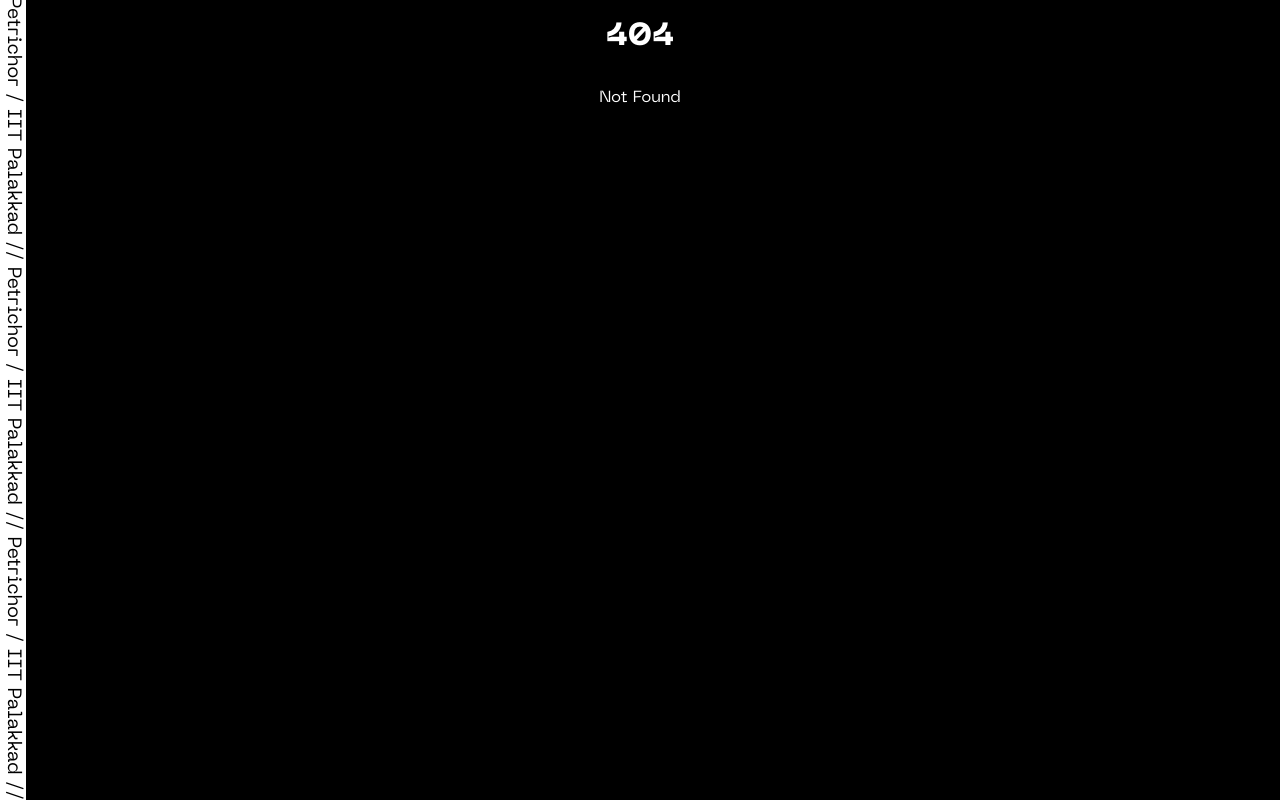
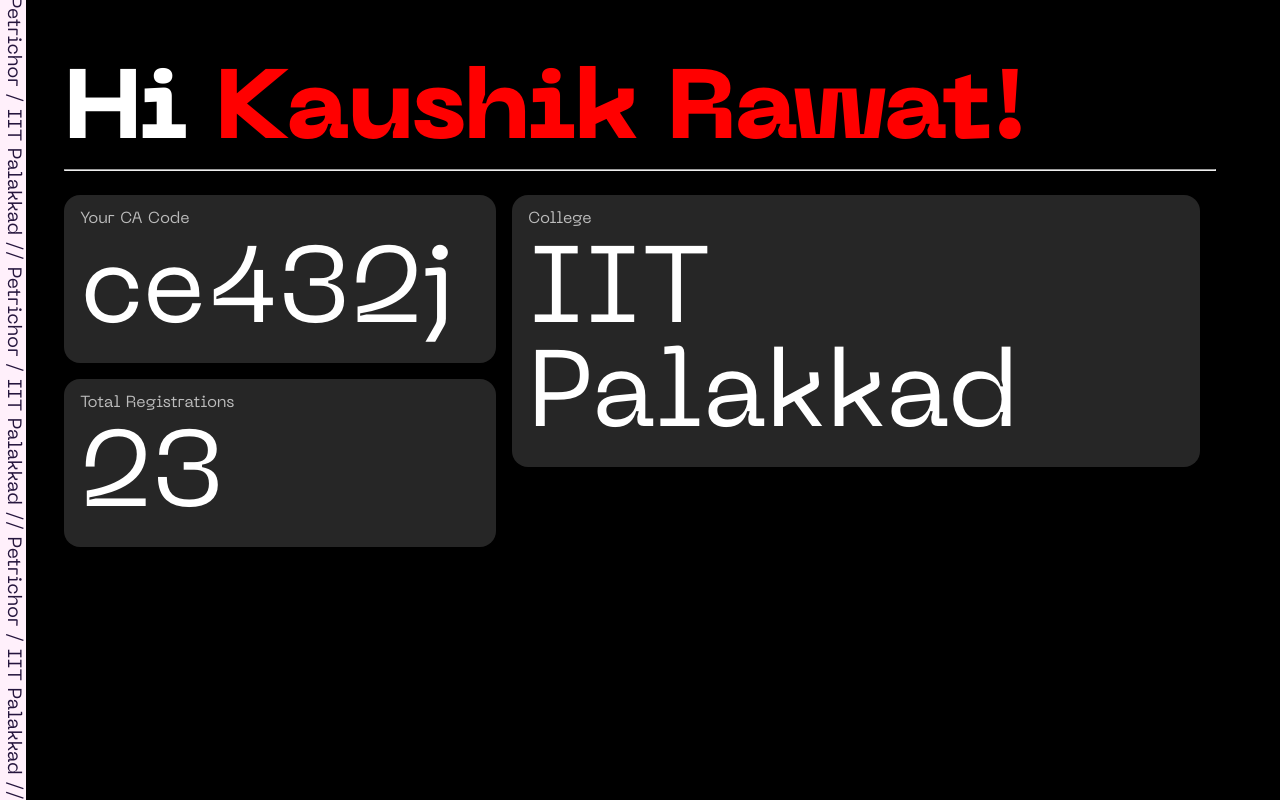
Before and after one commit to PetrichorIITPkd/PCAP-front, a SvelteKit app: page /profile in a window 1280 px wide. Before the commit this address had no page. Built offline with nearby package versions, Linux system fonts and the light colour scheme.

Commit message:
+dashboard +colors

```diff
--- a/src/app.html
+++ b/src/app.html
@@ -48,7 +48,10 @@
 		--bg-color: black;
 		--fg-color: white;
 		--fg-sec: rgb(158, 158, 158);
-		--accent: rgb(255, 102, 0);
+		--accent: #b53bca;
+		--accent-light: #fff0fb;
+		--accent-dark: #25153d;
+
 	}
 
 	html, body{
--- a/src/routes/+layout.svelte
+++ b/src/routes/+layout.svelte
@@ -12,8 +12,8 @@
 <style>
     .sidebar{
         width: 2vw;
-        background-color: white;
-        color: black;
+        background-color: var(--accent-light);
+        color: var(--accent-dark);
         writing-mode: sideways-lr;
         -webkit-writing-mode: vertical-lr;
         text-orientation: mixed;
--- a/src/routes/onboard/+page.svelte
+++ b/src/routes/onboard/+page.svelte
@@ -43,7 +43,7 @@
 
 <div class="main">
     <div class="header">
-        <img src="/favicon.ico" alt=""> <span>Petrichor <span style="color: red;">CA</span> Sign Up</span>
+        <img src="/favicon.ico" alt=""> <span>Petrichor <span style="color: var(--accent);">CA</span> Sign Up</span>
     </div>
     <div class="content">
         <div class="input-cont">
@@ -78,6 +78,7 @@
         font-size: 36px;
         /* margin-left: 1em; */
         margin-bottom: 0.5em;
+        color: var(--accent-light)
     }
     .input{
         border: 2px solid var(--fg-color);
@@ -102,7 +103,7 @@
         transform: translate(-50%, -50%);
         width: 50em;
         height: 40em;
-        background-color: rgb(16, 16, 16);
+        background-color: var(--accent-dark);
         border-radius: 2em;
         padding: 2em;
         display: flex;
--- /dev/null
+++ b/src/routes/profile/+page.server.js
@@ -0,0 +1,13 @@
+export function load({ params }) {
+    return {
+        // dummy data
+        name: "Kaushik Rawat",
+        email: "example@email.com",
+        phone: "1234567890",
+        college: "IIT Palakkad",
+        CA: "ce432j",
+        CAinfo: {
+            registrations: 23
+        }
+    };
+}
--- /dev/null
+++ b/src/routes/profile/+page.svelte
@@ -0,0 +1,58 @@
+<script>
+    export let data;
+</script>
+<div class="main">
+    <h1>Hi <span style="color:red">{data.name}!</span></h1>
+    <hr>
+    <div class="info">
+        <div class="col">
+            <div class="card">
+                <div class="heading">Your CA Code</div>
+                <div class="main">{data.CA}</div>
+            </div>
+            <div class="card">
+                <div class="heading">Total Registrations</div>
+                <div class="main">{data.CAinfo.registrations}</div>
+            </div>
+        </div>
+        <div class="col">
+            <div class="card">
+                <div class="heading">College</div>
+                <div class="main">{data.college}</div>
+            </div>
+        </div>
+    </div>
+</div>
+
+<style>
+    .main{
+        width: 90%;
+    }
+    h1{
+        font-size: 98px;
+        margin-bottom: 0;
+    }
+    .info{
+        display: flex;
+    }
+    .col{
+        margin-right: 1em;
+    }
+    .card{
+        background-color: rgb(38, 38, 38);
+        min-width: 25em;
+        max-width: max-content;
+        padding: 1em;
+        border-radius: 1em;
+        margin-bottom: 1em;
+        margin-top: 1em;
+    }
+    .card > .heading{
+        color: rgb(188, 188, 188);
+        margin-bottom: 1em;
+    }
+    .card > .main{
+        font-size: 108px;
+        width: fit-content;
+    }
+</style>
```
Also changed, not shown: src/routes/+page.svelte (+13 -1 lines).
